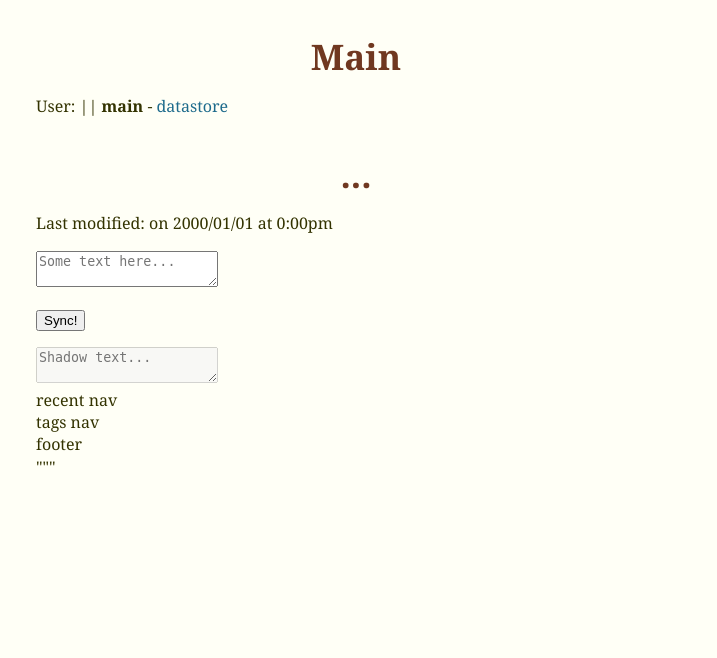
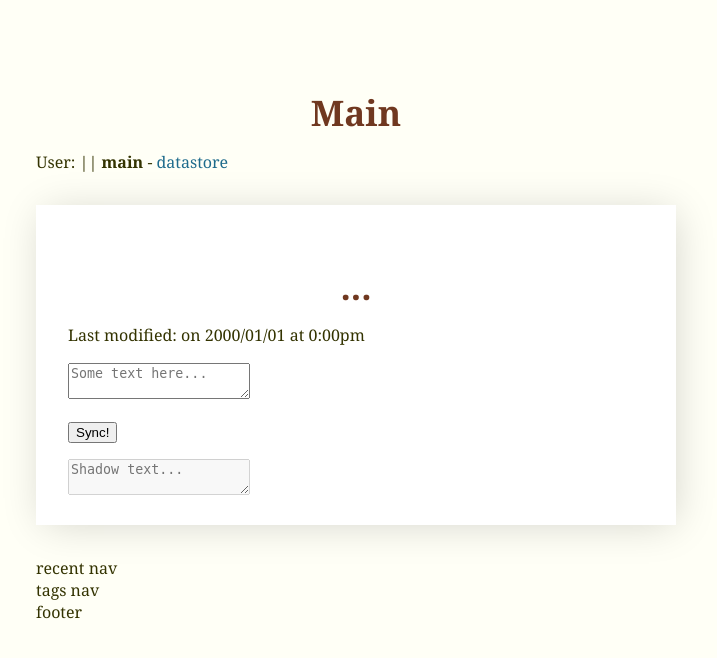
Before and after one commit to dsantelmo/abrim, a Flask app: template abrim/templates/client.html in a window 1280 px wide. Shown: the top 658 px of the page, without its empty margins (284-1001 px from the left). Run offline with Flask 2, Linux system fonts and the light colour scheme; the template is opened without the code that fills it, so the values that code supplies are empty.

Commit message:
CSS fixes

```diff
--- a/abrim/static/style.css
+++ b/abrim/static/style.css
@@ -1,17 +1,26 @@
+
     html {
         font-size: medium;
     }
 
     body {
+        height:100%;
         background-color: #fffff6;
         color: #330;
         font-family: georgia, times, serif;
         margin: 2rem auto;
+        padding: 1.5em 2em;
         max-width: 40em;
-      padding: 0 2em;
         width: auto;
         font-size: 1rem;
         line-height: 1.4;
+    }
+
+    article {
+        background-color: #ffffff;
+        margin: 2rem auto;
+        padding: 1.5em 2em;
+        box-shadow: 3px 3px 39px -5px rgba(0,0,0,0.18);
     }
 
     a {
@@ -99,7 +108,7 @@
     top: 0;
     left: 0;
     right: 0;
-    background-color: #4f9;
+    background-color: #2b7;
     color: white;
     padding: 0.4em;
     box-shadow: 0px 0px 0px 0px rgba(0,0,0,0);
@@ -116,12 +125,12 @@
     15%  {
         opacity: 1;
         color: white;
-        box-shadow: 0px 5px 25px 0px rgba(0,0,0,0.5);
+        box-shadow: 0px 5px 25px 0px rgba(0,0,0,0.25);
         }
     50%  {
         opacity: 1;
         color: white;
-        box-shadow: 0px 5px 25px 0px rgba(0,0,0,0.5);
+        box-shadow: 0px 5px 25px 0px rgba(0,0,0,0.25);
         }
     100% {
         opacity: 0;
@@ -132,4 +141,5 @@
 
 .flashmessage {
     margin: 0.6em;
+    font-family: Sans-Serif;
 }
--- a/abrim/templates/layout.html
+++ b/abrim/templates/layout.html
@@ -20,4 +20,3 @@
         {% block body %}{% endblock %}
     </body>
 </html>
-"""
```
Lines whose indentation alone changed are shown as unchanged.
